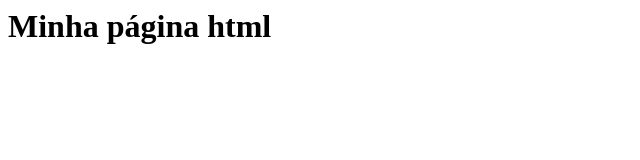
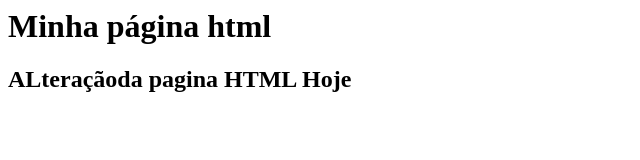
Before and after one commit to adhamlucas/gama-no-github, a plain HTML site: page index.html in a window 1280 px wide. Shown: the whole page, without its empty margins (0-640 px from the left). Drawn offline with Linux system fonts and the light colour scheme.

Commit message:
arquivo index.html atualizado novamente

```diff
--- a/index.html
+++ b/index.html
@@ -1,5 +1,6 @@
 <html>
     <body>
         <h1>Minha página html</h1>
+        <h2>ALteraçãoda pagina HTML Hoje</h2>
     </body>
 </html>
```
